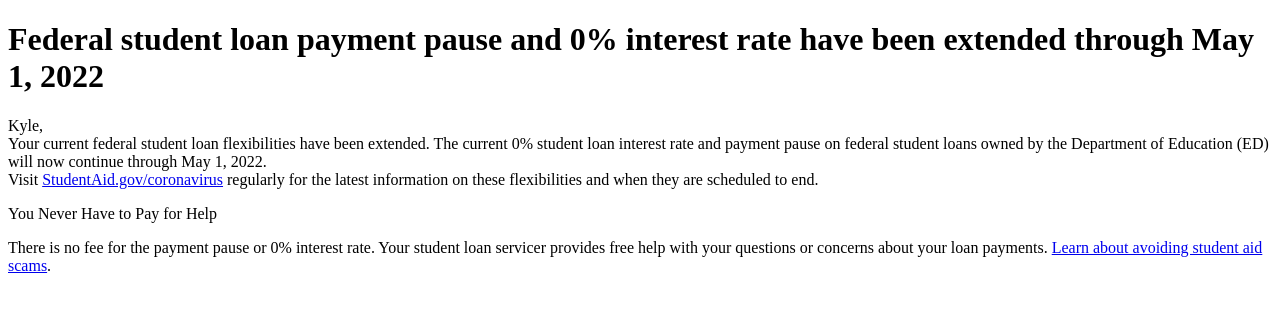
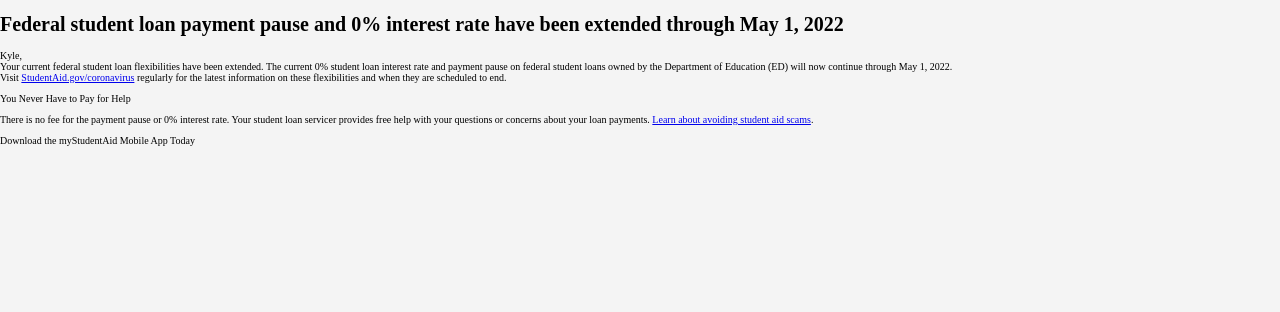
Before and after one commit to kyledeguzmanx/fDev-emailTemplate-FSA, a plain HTML site: page index.html in a window 1280 px wide. Drawn offline with Linux system fonts and the light colour scheme.

Commit message:
updated stylings

```diff
--- a/index.html
+++ b/index.html
@@ -7,11 +7,22 @@
 
 
     <style>
+        html{
+            margin:0;
+        }
+        body{
+            margin: 0;
+            font-size: 62.5%;
+            background-color: #f4f4f4;
 
+        }
     </style>
 </head>
 <body>
-    <h1>Federal student loan payment pause and 0% interest rate have been extended through May 1, 2022</h1>
+    <header>
+        <h1>Federal student loan payment pause and 0% interest rate have been extended through May 1, 2022</h1>
+    </header>
+
     <section>
         Kyle, <br>
         Your current federal student loan flexibilities have been extended. The current 0% student loan interest rate and payment pause on federal student loans owned by the Department of Education (ED) will now continue through May 1, 2022.
@@ -23,5 +34,9 @@
         <p>There is no fee for the payment pause or 0% interest rate. Your student loan servicer provides free help with your questions or concerns about your loan payments.
             <a href="https://studentaid.gov/resources/scams?utm_source=mcp&utm_medium=email&utm_campaign=camp_472_ga">Learn about avoiding student aid scams</a>.</p>
     </section>
+
+    <footer>
+        <p>Download the myStudentAid Mobile App Today</p>
+    </footer>
 </body>
 </html>
```
